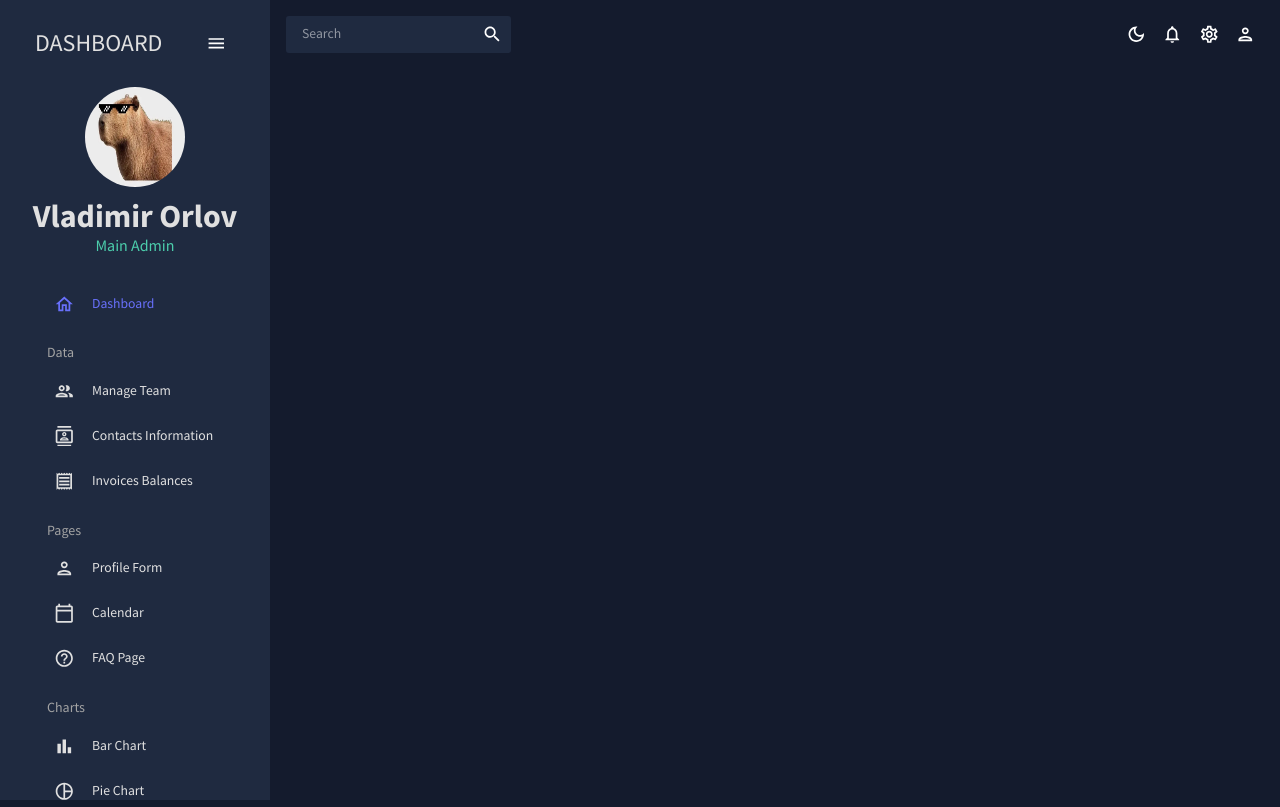
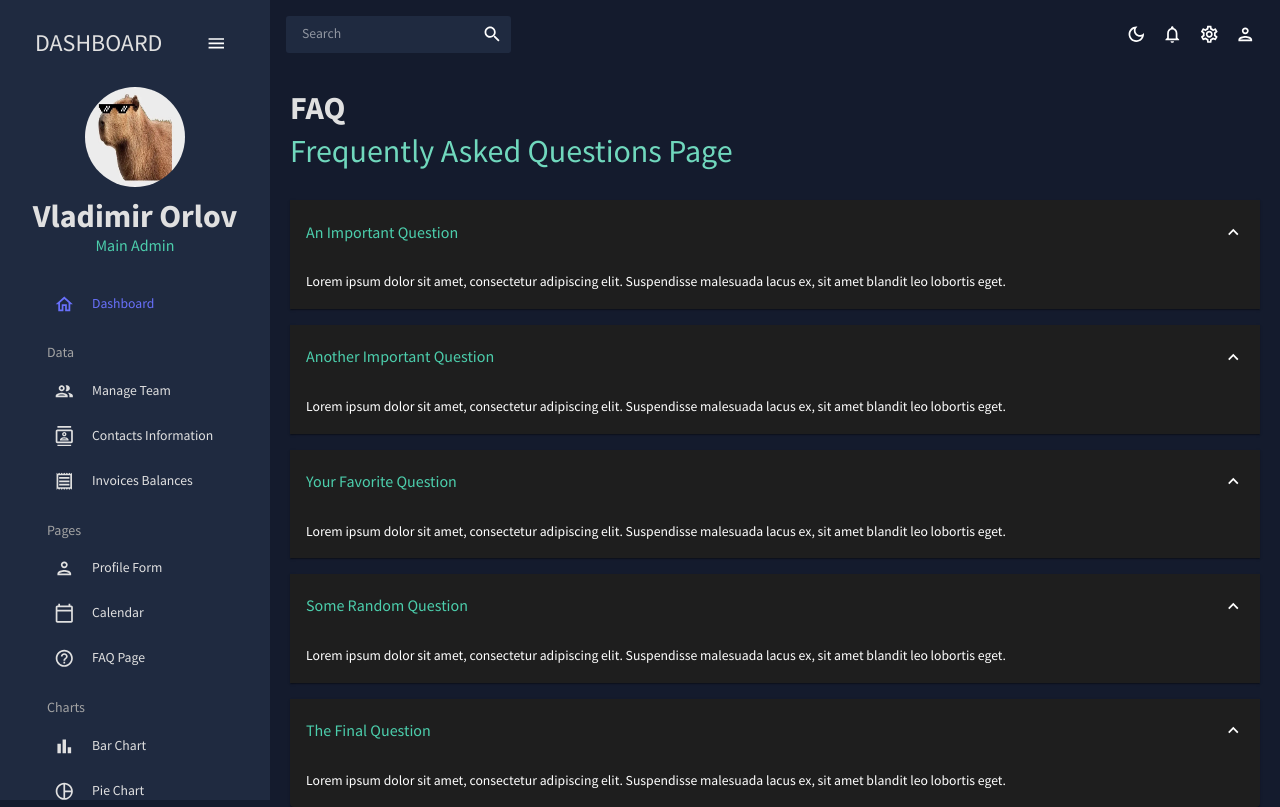
Before and after one commit to Satancrew/admin-dashboard-react, a React (Create React App) app in the folder react-admin/: page /faq in a window 1280 px wide. Built offline with nearby package versions, Linux system fonts and the light colour scheme.

Commit message:
feat: add faq component

```diff
--- a/react-admin/src/App.js
+++ b/react-admin/src/App.js
@@ -9,10 +9,10 @@
 import { Invoices } from './scenes/invoices';
 import { Form } from './scenes/form';
 import { Calendar } from "./scenes/calendar";
+import { FAQ } from './scenes/faq';
 // import { Bar } from './scenes/bar';
 // import { Line } from './scenes/line';
 // import { Pie } from './scenes/pie';
-// import { FAQ } from './scenes/faq';
 // import { Geography } from './scenes/geography';
 
 function App() {
@@ -33,10 +33,10 @@
               <Route path="/invoices" element={<Invoices />} />
               <Route path="/form" element={<Form />} />
               <Route path="/calendar" element={<Calendar />} />
+              <Route path="/faq" element={<FAQ />} />
               {/* <Route path="/bar" element={<Bar />} /> */}
               {/* <Route path="/pie" element={<Pie />} /> */}
               {/* <Route path="/line" element={<Line />} /> */}
-              {/* <Route path="/faq" element={<FAQ />} /> */}
               {/* <Route path="/geography" element={<Geography />} /> */}
             </Routes>
           </main>
--- /dev/null
+++ b/react-admin/src/scenes/faq/index.jsx
@@ -0,0 +1,84 @@
+import { Box, useTheme } from "@mui/material";
+import { Header } from "../../components/Header";
+import Accordion from "@mui/material/Accordion";
+import AccordionSummary from "@mui/material/AccordionSummary";
+import AccordionDetails from "@mui/material/AccordionDetails";
+import Typography from "@mui/material/Typography";
+import ExpandMoreIcon from "@mui/icons-material/ExpandMore";
+import { tokens } from "../../theme";
+
+export const FAQ = () => {
+  const theme = useTheme();
+  const colors = tokens(theme.palette.mode);
+  return (
+    <Box m="20px">
+      <Header title="FAQ" subtitle="Frequently Asked Questions Page" />
+
+      <Accordion defaultExpanded>
+        <AccordionSummary expandIcon={<ExpandMoreIcon />}>
+          <Typography color={colors.greenAccent[500]} variant="h5">
+            An Important Question
+          </Typography>
+        </AccordionSummary>
+        <AccordionDetails>
+          <Typography>
+            Lorem ipsum dolor sit amet, consectetur adipiscing elit. Suspendisse
+            malesuada lacus ex, sit amet blandit leo lobortis eget.
+          </Typography>
+        </AccordionDetails>
+      </Accordion>
+      <Accordion defaultExpanded>
+        <AccordionSummary expandIcon={<ExpandMoreIcon />}>
+          <Typography color={colors.greenAccent[500]} variant="h5">
+            Another Important Question
+          </Typography>
+        </AccordionSummary>
+        <AccordionDetails>
+          <Typography>
+            Lorem ipsum dolor sit amet, consectetur adipiscing elit. Suspendisse
+            malesuada lacus ex, sit amet blandit leo lobortis eget.
+          </Typography>
+        </AccordionDetails>
+      </Accordion>
+      <Accordion defaultExpanded>
+        <AccordionSummary expandIcon={<ExpandMoreIcon />}>
+          <Typography color={colors.greenAccent[500]} variant="h5">
+            Your Favorite Question
+          </Typography>
+        </AccordionSummary>
+        <AccordionDetails>
+          <Typography>
+            Lorem ipsum dolor sit amet, consectetur adipiscing elit. Suspendisse
+            malesuada lacus ex, sit amet blandit leo lobortis eget.
+          </Typography>
+        </AccordionDetails>
+      </Accordion>
+      <Accordion defaultExpanded>
+        <AccordionSummary expandIcon={<ExpandMoreIcon />}>
+          <Typography color={colors.greenAccent[500]} variant="h5">
+            Some Random Question
+          </Typography>
+        </AccordionSummary>
+        <AccordionDetails>
+          <Typography>
+            Lorem ipsum dolor sit amet, consectetur adipiscing elit. Suspendisse
+            malesuada lacus ex, sit amet blandit leo lobortis eget.
+          </Typography>
+        </AccordionDetails>
+      </Accordion>
+      <Accordion defaultExpanded>
+        <AccordionSummary expandIcon={<ExpandMoreIcon />}>
+          <Typography color={colors.greenAccent[500]} variant="h5">
+            The Final Question
+          </Typography>
+        </AccordionSummary>
+        <AccordionDetails>
+          <Typography>
+            Lorem ipsum dolor sit amet, consectetur adipiscing elit. Suspendisse
+            malesuada lacus ex, sit amet blandit leo lobortis eget.
+          </Typography>
+        </AccordionDetails>
+      </Accordion>
+    </Box>
+  );
+};
```
